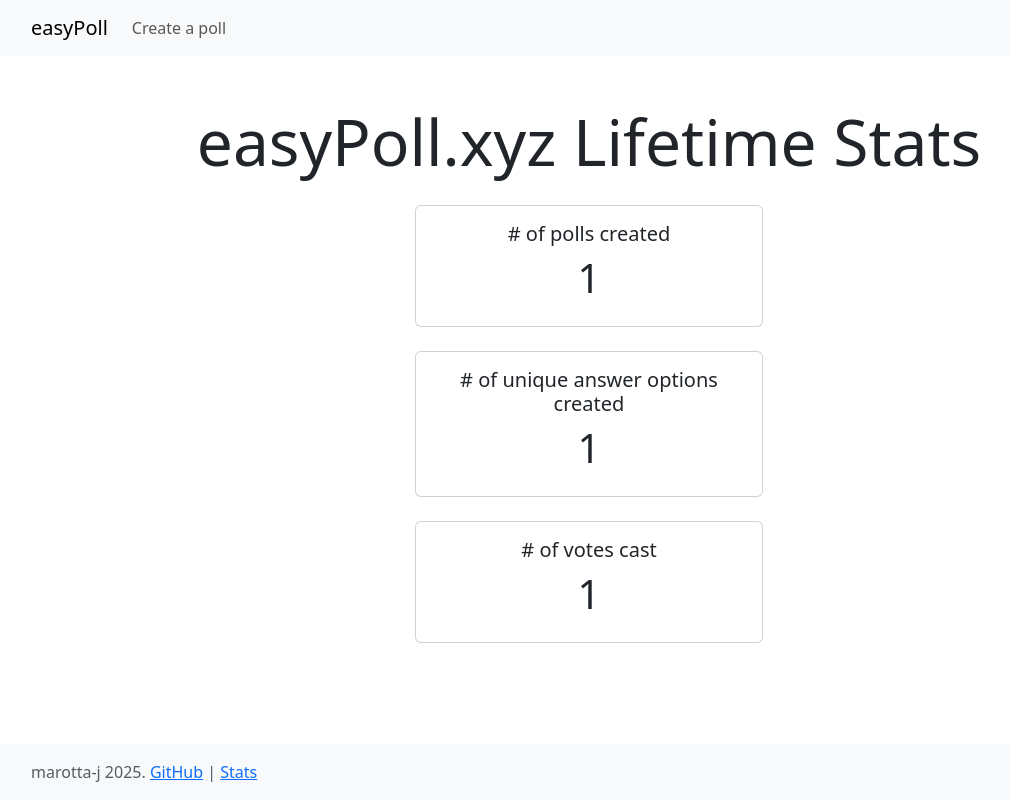
After one commit to marotta-j/easyPoll, a Django app: page /stats/ in a window 1280 px wide. The commit adds this page. Shown: the whole page, without its empty margins (51-1061 px from the left). Run offline with Django 5.2, Linux system fonts and the light colour scheme; tables that the repository leaves empty hold one stand-in row (values such as "Sample post").

Commit message:
Added /stats page to see voting stats

```diff
--- a/easyPoller/main/templates/base.html
+++ b/easyPoller/main/templates/base.html
@@ -56,7 +56,8 @@
     <footer class="footer mt-auto py-3 bg-body-tertiary">
         <div class="container">
             <span class="text-body-secondary">marotta-j 2025. <a
-                    href="https://github.com/marotta-j/easyPoll">GitHub</a></span>
+                    href="https://github.com/marotta-j/easyPoll">GitHub</a> | <a
+                    href="/stats">Stats</a></span>
         </div>
     </footer>
   </body>
--- /dev/null
+++ b/easyPoller/main/templates/stats.html
@@ -0,0 +1,45 @@
+{% extends 'base.html' %}
+{% block title %} easyPoll Stats {% endblock %}
+
+{% block content %}
+<div class="container my-5">
+    <h1 class="text-center display-3 mb-4">easyPoll.xyz Lifetime Stats</h1>
+
+    <!-- total number of polls created -->
+    <div class="row d-flex justify-content-center">
+        <div class="col-md-4 mb-4">
+            <div class="card text-center">
+                <div class="card-body">
+                    <h5 class="card-title"># of polls created</h5>
+                    <h1 class="card-title">{{ poll_count }}</h1>
+                </div>
+            </div>
+        </div>
+    </div>
+
+    <!-- answer options stats -->
+    <div class="row d-flex justify-content-center">
+        <div class="col-md-4 mb-4">
+            <div class="card text-center">
+                <div class="card-body">
+                    <h5 class="card-title"># of unique answer options created</h5>
+                    <h1 class="card-title">{{ options_count }}</h1>
+                </div>
+            </div>
+        </div>
+    </div>
+
+    <!-- # of all time votes -->
+    <div class="row d-flex justify-content-center">
+        <div class="col-md-4 mb-4">
+            <div class="card text-center">
+                <div class="card-body">
+                    <h5 class="card-title"># of votes cast</h5>
+                    <h1 class="card-title">{{ votes }}</h1>
+                </div>
+            </div>
+        </div>
+    </div>
+
+</div>
+{% endblock %}
--- a/easyPoller/main/urls.py
+++ b/easyPoller/main/urls.py
@@ -3,6 +3,7 @@ from . import views
 
 urlpatterns = [
     path("", views.index),
+    path('stats/', views.stats),
     path('vote/', views.vote),
     path("<slug:slug>/", views.poll_view, name='poll_view'),
     path("<slug:slug>/results/", views.results_view)
--- a/easyPoller/main/views.py
+++ b/easyPoller/main/views.py
@@ -2,6 +2,7 @@ from django.shortcuts import render, redirect
 from .models import Poll, AnswerOptions
 import json
 from django.http import HttpResponse, JsonResponse, Http404
+from django.db.models import Sum
 
 # Create your views here.
 
@@ -75,3 +76,10 @@ def vote(request):
             request.session[f'voted_in_{str(poll_id)}'] = True
 
             return HttpResponse(200)
+
+def stats(request):
+    poll_count = Poll.objects.all().count()
+    options_count = AnswerOptions.objects.all().count()
+    votes = AnswerOptions.objects.aggregate(total_votes=Sum('votes'))['total_votes']
+    return render(request, 'stats.html', {'poll_count': poll_count, 'options_count':options_count,
+                                          'votes':votes})
```
